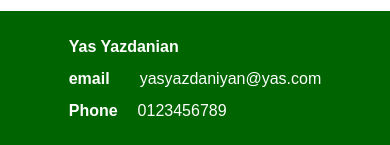
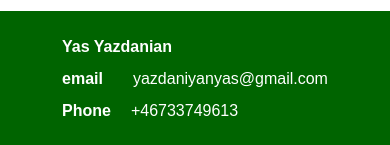
Before and after one commit to Amir-Rsh/yas-portfolio, a React (Vite) app: page /project4 in a window 390 px wide. Shown: the part 1622-1767 px from the top of the page. Built offline with nearby package versions, Linux system fonts and the light colour scheme.

Commit message:
responsivity

```diff
--- a/src/components/Footer.tsx
+++ b/src/components/Footer.tsx
@@ -12,13 +12,13 @@ export default function Footer() {
         <h4>
           email
           <span style={{ fontWeight: "normal", marginLeft: "30px" }}>
-            yasyazdaniyan@yas.com
+            yazdaniyanyas@gmail.com
           </span>
         </h4>
         <h4>
           Phone
           <span style={{ fontWeight: "normal", marginLeft: "20px" }}>
-            0123456789
+            +46733749613
           </span>
         </h4>
       </div>
--- a/src/index.css
+++ b/src/index.css
@@ -5,6 +5,7 @@ body {
   justify-content: center;
   font-family: sans-serif;
   flex-direction: column;
+  cursor: default;
 }
 nav {
   margin: 0;
```
